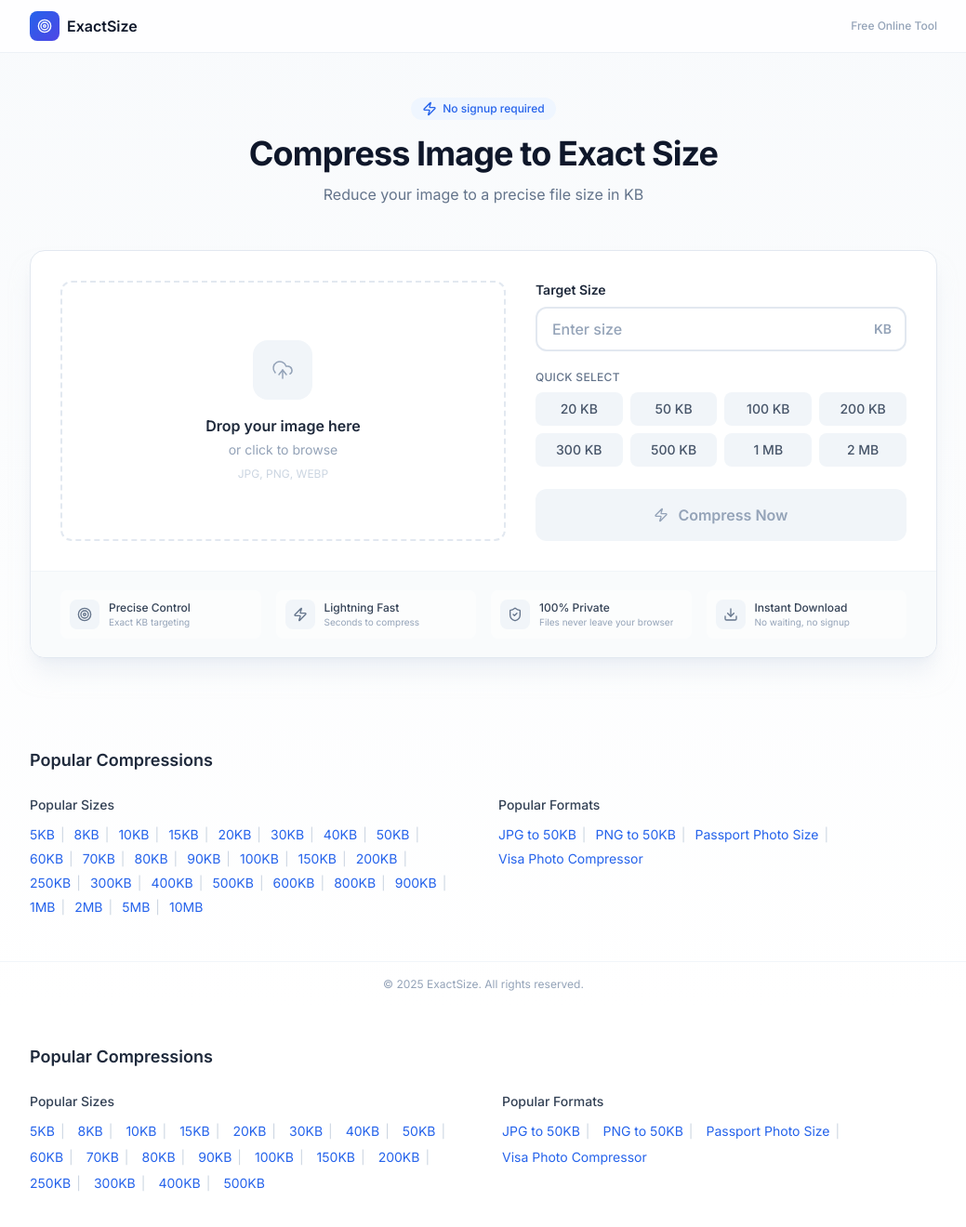
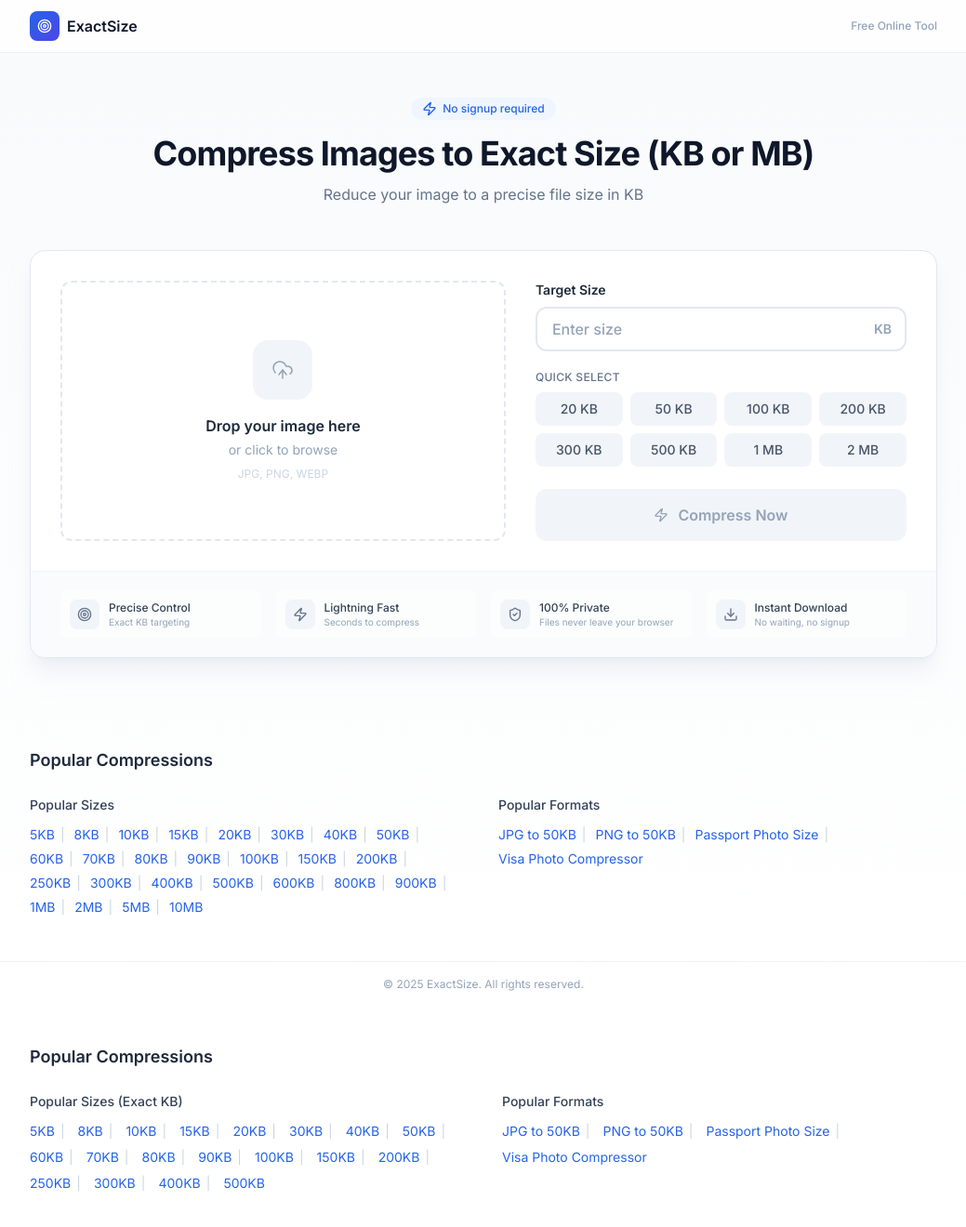
Before and after one commit to runpeng402/compression-picture, a Next.js app: page / in a window 1280 px wide. Shown: the top 1320 px of the page at 93% size, without its empty margins (120-1159 px from the left). Built offline with nearby package versions, Linux system fonts and the light colour scheme.

Commit message:
update: add brand pixsize on the first page

```diff
--- a/app/page.tsx
+++ b/app/page.tsx
@@ -9,24 +9,24 @@ const ImageCompressorTool = dynamic(
 );
 
 // -------------------------------
-// 首页 SEO Metadata
+// 首页 SEO Metadata（已切换为 PixSize 品牌 + Exact Size 功能）
 // -------------------------------
 export const metadata: Metadata = {
-  title: "Compress Image to Exact Size (KB or MB) – Free Online Image Compressor",
+  title: "Compress Images to Exact Size (KB or MB) – PixSize",
   description:
-    "Free online image compression tool to reduce your JPG or PNG to an exact size in KB or MB. Perfect for forms, online submissions, passport photos, visa uploads, and email attachments.",
+    "PixSize is an online image compression tool that lets you compress images to an exact file size in KB or MB while preserving clarity. Perfect for forms, online submissions, passport photos, visa uploads, and email attachments.",
   alternates: {
     canonical: "https://compresstokb.com",
   },
   openGraph: {
-    title: "Compress Image to Exact Size – Free JPG/PNG Compressor | ExactSize",
+    title: "PixSize – Exact Size Image Compression",
     description:
-      "Reduce your image to an exact KB/MB size. 100% private. Fast and accurate online image compressor.",
+      "Compress images to precise sizes such as 20KB, 50KB, 100KB or 200KB using PixSize. Fast, free, and 100% private — all processing happens in your browser.",
     url: "https://compresstokb.com",
     type: "website",
     images: [
       {
-        url: "https://compresstokb.com/api/og?title=ExactSize&subtitle=Free+Image+Compressor&size=Online+Tool",
+        url: "https://compresstokb.com/api/og?title=PixSize&subtitle=Exact+Size+Image+Compressor&size=Online+Tool",
         width: 1200,
         height: 630,
       },
@@ -35,14 +35,14 @@ export const metadata: Metadata = {
 };
 
 // -------------------------------
-// 自动生成紧凑的内链列表
+// 自动生成紧凑的内链列表（保留不动，只是品牌 + 文案升级）
 // -------------------------------
 const POPULAR_SIZES = SIZES_KB.filter((n) => n <= 500).slice(0, 20); // 取前 20 个
 
 const POPULAR_SIZE_LINKS = POPULAR_SIZES.map((size) => ({
   label: `${size}KB`,
   href: `/compress-to-${size}kb`,
-  title: `Compress image to ${size}KB`,
+  title: `Compress image to ${size}KB with exact size control`,
 }));
 
 const FORMATS = [
@@ -59,7 +59,7 @@ export default function HomePage() {
   const jsonLd = {
     "@context": "https://schema.org",
     "@type": "WebSite",
-    name: "ExactSize Image Compressor",
+    name: "PixSize – Exact Size Image Compression",
     url: "https://compresstokb.com",
     potentialAction: {
       "@type": "SearchAction",
@@ -70,16 +70,16 @@ export default function HomePage() {
 
   return (
     <>
-      {/* JSON-LD */}
+      {/* JSON-LD（保留，加强网站实体信号） */}
       <script
         type="application/ld+json"
         dangerouslySetInnerHTML={{ __html: JSON.stringify(jsonLd) }}
       />
 
-      {/* 主工具组件 */}
-      <ImageCompressorTool titleOverride="Compress Image to Exact Size" />
+      {/* 主工具组件：这里内部已经用 PixSize 品牌 + Exact Size 文案 */}
+      <ImageCompressorTool titleOverride="Compress Images to Exact Size (KB or MB)" />
 
-      {/* 内链区块（增强 SEO） */}
+      {/* 内链区块（增强 SEO，保留原来的 Popular 区块） */}
       <section className="max-w-5xl mx-auto w-full px-4 sm:px-6 py-10">
         <h2 className="text-lg font-semibold text-slate-800 mb-6">
           Popular Compressions
@@ -89,7 +89,7 @@ export default function HomePage() {
           {/* Popular Sizes */}
           <div>
             <h3 className="text-sm font-medium text-slate-700 mb-3">
-              Popular Sizes
+              Popular Sizes (Exact KB)
             </h3>
 
             <div className="flex flex-wrap items-center gap-x-2 gap-y-2 text-sm">
```
